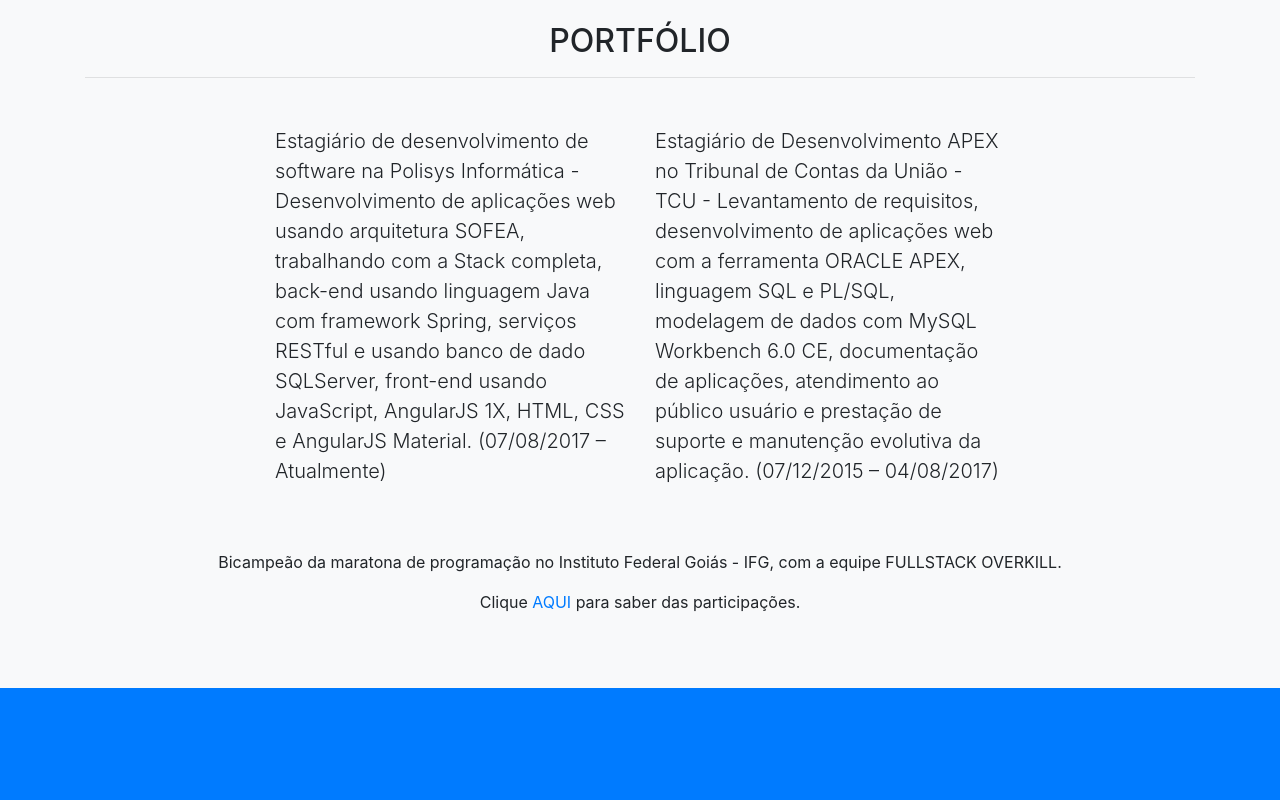
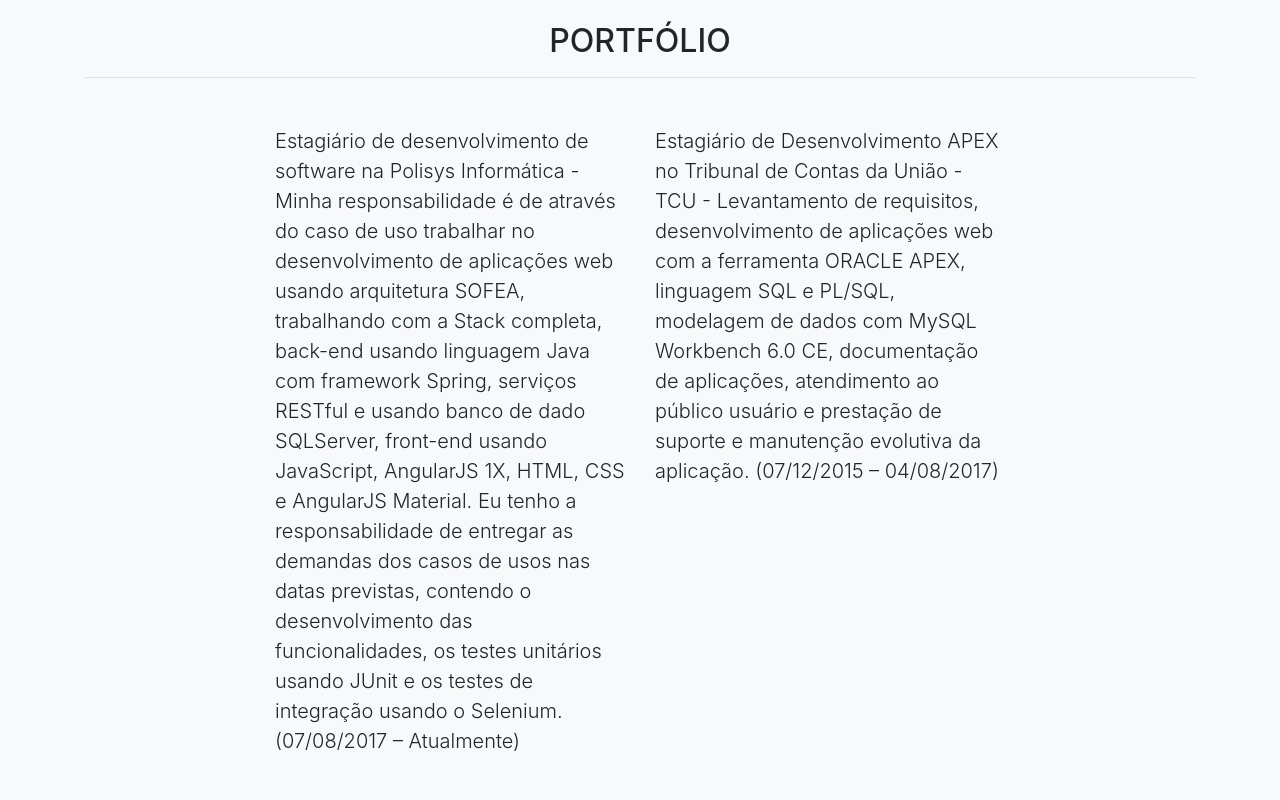
Before and after one commit to AndreLucasrs/andrelucas.github.io, a plain HTML site: page index.html in a window 1280 px wide. Shown: the part 700-1500 px from the top of the page. Drawn offline with nearby package versions, Linux system fonts and the light colour scheme.

Commit message:
Melhoria na descrição

```diff
--- a/index.html
+++ b/index.html
@@ -48,7 +48,8 @@
 			<hr class="star-light mb-5">
 			<div class="row">
 				<div class="col-lg-4 ml-auto">
-					<p class="lead">Estagiário de desenvolvimento de software na Polisys Informática - Desenvolvimento de aplicações web usando arquitetura SOFEA, trabalhando com a Stack completa, back-end usando linguagem Java com framework Spring, serviços RESTful e usando banco de dado SQLServer, front-end usando JavaScript, AngularJS 1X, HTML, CSS e AngularJS Material.  (07/08/2017 – Atualmente)</p>
+					<p class="lead">Estagiário de desenvolvimento de software na Polisys Informática - Minha responsabilidade é de através do caso de uso trabalhar no desenvolvimento de aplicações web usando arquitetura SOFEA, trabalhando com a Stack completa, back-end usando linguagem Java com framework Spring, serviços RESTful e usando banco de dado SQLServer, front-end usando JavaScript, AngularJS 1X, HTML, CSS e AngularJS Material.
+					Eu tenho a responsabilidade de entregar as demandas dos casos de usos nas datas previstas, contendo o desenvolvimento das funcionalidades, os testes unitários usando JUnit e os testes de integração usando o Selenium.  (07/08/2017 – Atualmente)</p>
 				</div>
 				<div class="col-lg-4 mr-auto">
 					<p class="lead">Estagiário de Desenvolvimento APEX no Tribunal de Contas da União - TCU - Levantamento de requisitos, desenvolvimento de aplicações web com a ferramenta ORACLE APEX, linguagem SQL e PL/SQL, modelagem de dados com MySQL Workbench 6.0 CE, documentação de aplicações, atendimento ao público usuário e prestação de suporte e manutenção evolutiva da aplicação.  (07/12/2015 – 04/08/2017)</p>
```
